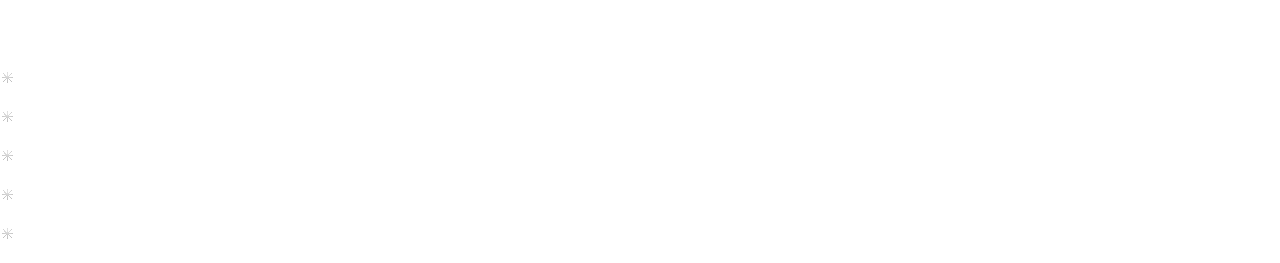
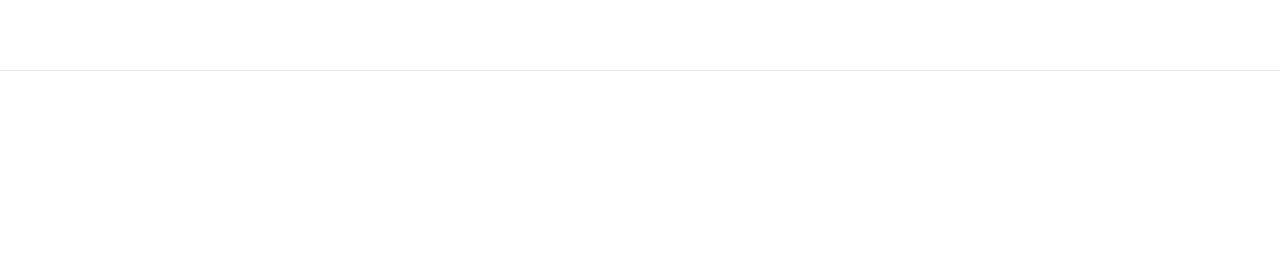
Before and after one commit to maxfrn65/LumiVR, a Vue app: page / in a window 1280 px wide. Shown: the part 1202-1465 px from the top of the page. After the commit the page ends 1273 px from the top, so only its background shows below. Built offline with nearby package versions, Linux system fonts and the light colour scheme.

Commit message:
fixed: removed aside links

```diff
--- a/src/App.vue
+++ b/src/App.vue
@@ -23,21 +23,7 @@
           <nav class="flex flex-col gap-5 border-2 border-white/10 p-8 rounded-[0.625rem]">
             <h3>Sommaire</h3>
             <div class="flex flex-col gap-3">
-              <div class="flex items-center gap-2.5">
-                <img class="w-6 aspect-auto" src="../src/assets/asterisk.svg" alt=""><h3><a href="#">À propos de LumiVR</a></h3>
-              </div>
-              <div class="flex items-center gap-2.5">
-                <img class="w-6 aspect-auto" src="../src/assets/asterisk.svg" alt=""><h3><a href="#">Les solutions</a></h3>
-              </div>
-              <div class="flex items-center gap-2.5">
-                <img class="w-6 aspect-auto" src="../src/assets/asterisk.svg" alt=""><h3><a href="#">Roadmap</a></h3>
-              </div>
-              <div class="flex items-center gap-2.5">
-                <img class="w-6 aspect-auto" src="../src/assets/asterisk.svg" alt=""><h3><a href="#">Financement</a></h3>
-              </div>
-              <div class="flex items-center gap-2.5">
-                <img class="w-6 aspect-auto" src="../src/assets/asterisk.svg" alt=""><h3><a href="#">L'équipe</a></h3>
-              </div>
+
             </div>
           </nav>
           <div></div>
```
Also changed, not shown: src/components/aside-nav-link.vue (added, +11 -0 lines).
